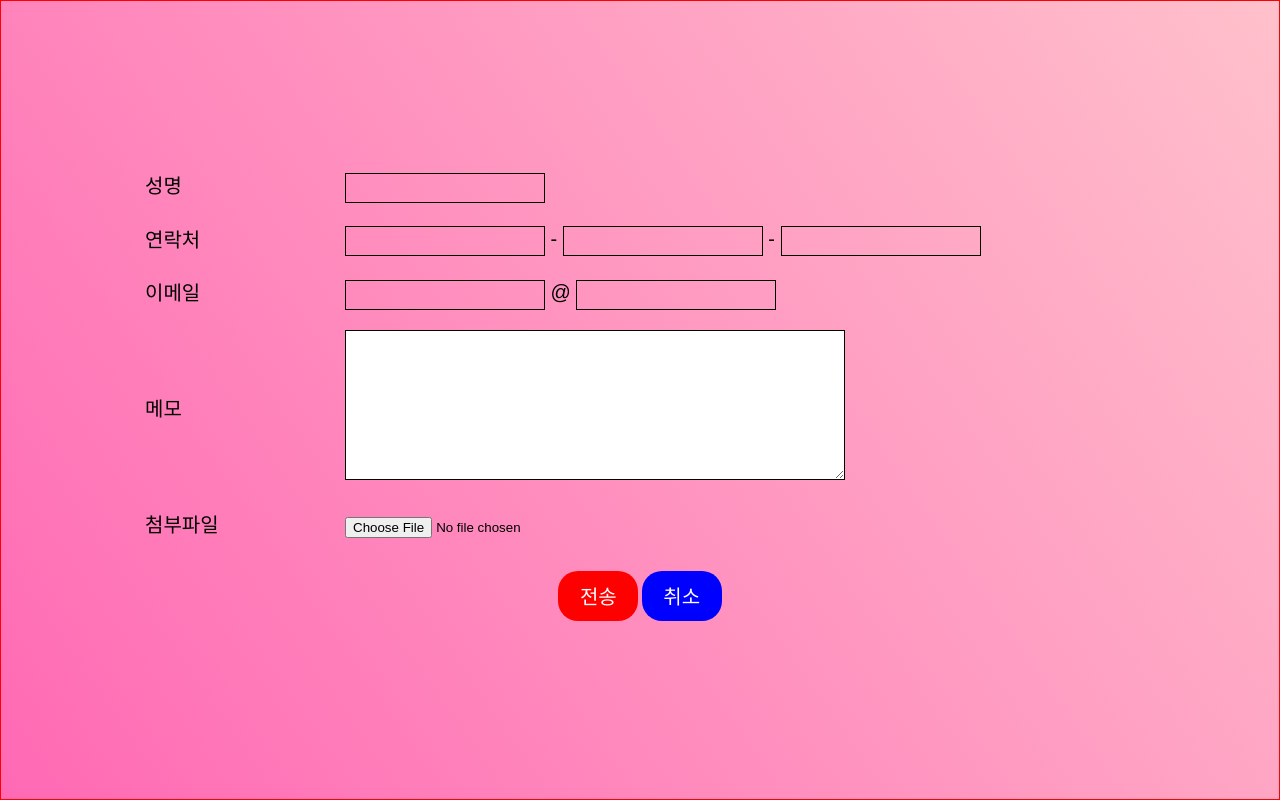
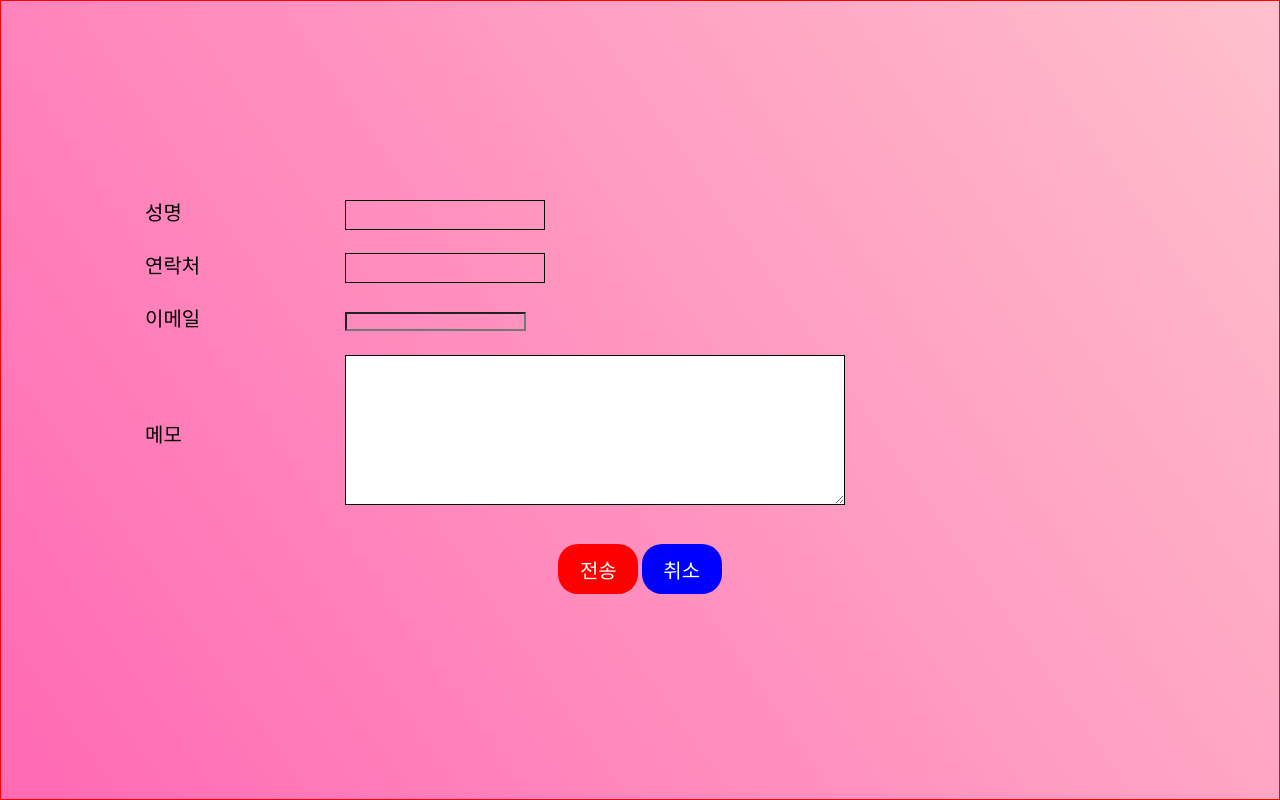
Before and after one commit to oktobat/swatch22, a plain HTML site: page index.html in a window 1280 px wide. Shown: the part 2400-3200 px from the top of the page. Drawn offline with nearby package versions, Linux system fonts and the light colour scheme.

Commit message:
Update index.html

```diff
--- a/index.html
+++ b/index.html
@@ -138,7 +138,7 @@
 	<!-- 네 번째 박스 -->
 	<section id="sect4">
 		<div class="formbox">
-			<form action="#" mothod="post">
+			<form action="https://script.google.com/macros/s/AKfycbxESwn5j_rGCoVN3jU7Kfc_zWErXOXLzLYTxy_AgQ/exec" mothod="post" class="gform" data-email="chamsogum@gmail.com">
 				<fieldset>
 					<legend class="blind">연락처를 남겨주세요.</legend>
 					<table>
@@ -151,7 +151,7 @@
 								<label for="irum">성명</label>
 							</td>
 							<td>
-								<input type="text" name="irum" id="irum">
+								<input type="text" name="name" id="irum">
 							</td>
 						</tr>
 						<tr>
@@ -159,9 +159,7 @@
 								<label for="phone">연락처</label>
 							</td>
 							<td>
-								<input type="text" name="hp1" id="phone"> -
-								<input type="text" name="hp2"> -
-								<input type="text" name="hp3">
+								<input type="text" name="hp1" id="phone">
 							</td>
 						</tr>
 						<tr>
@@ -169,8 +167,7 @@
 								<label for="email">이메일</label>
 							</td>
 							<td>
-								<input type="text" id="email" name="eid"> @
-								<input type="text" name="edomain">
+								<input type="email" id="email" name="email">
 							</td>
 						</tr>
 						<tr>
@@ -178,17 +175,10 @@
 								<label for="memo">메모</label>
 							</td>
 							<td>
-								<textarea name="memo" id="memo"></textarea>
+								<textarea name="message" id="memo"></textarea>
 							</td>
 						</tr>
-						<tr>
-							<td>
-								<label for="attach">첨부파일</label>
-							</td>
-							<td>
-								<input type="file" id="attach">
-							</td>
-						</tr>
+
 					</table>
 				</fieldset>
 				<div class="btn">
```
